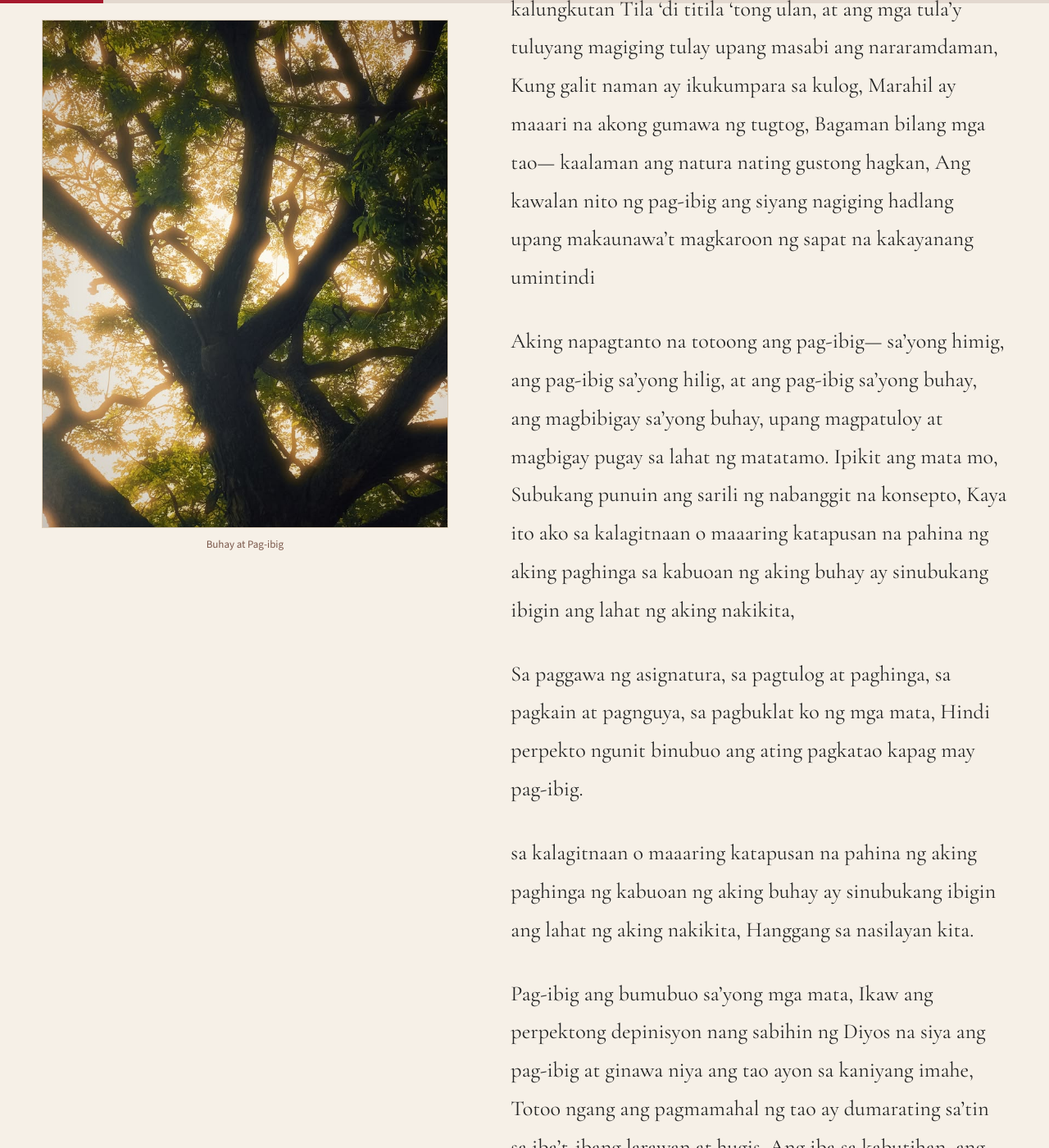
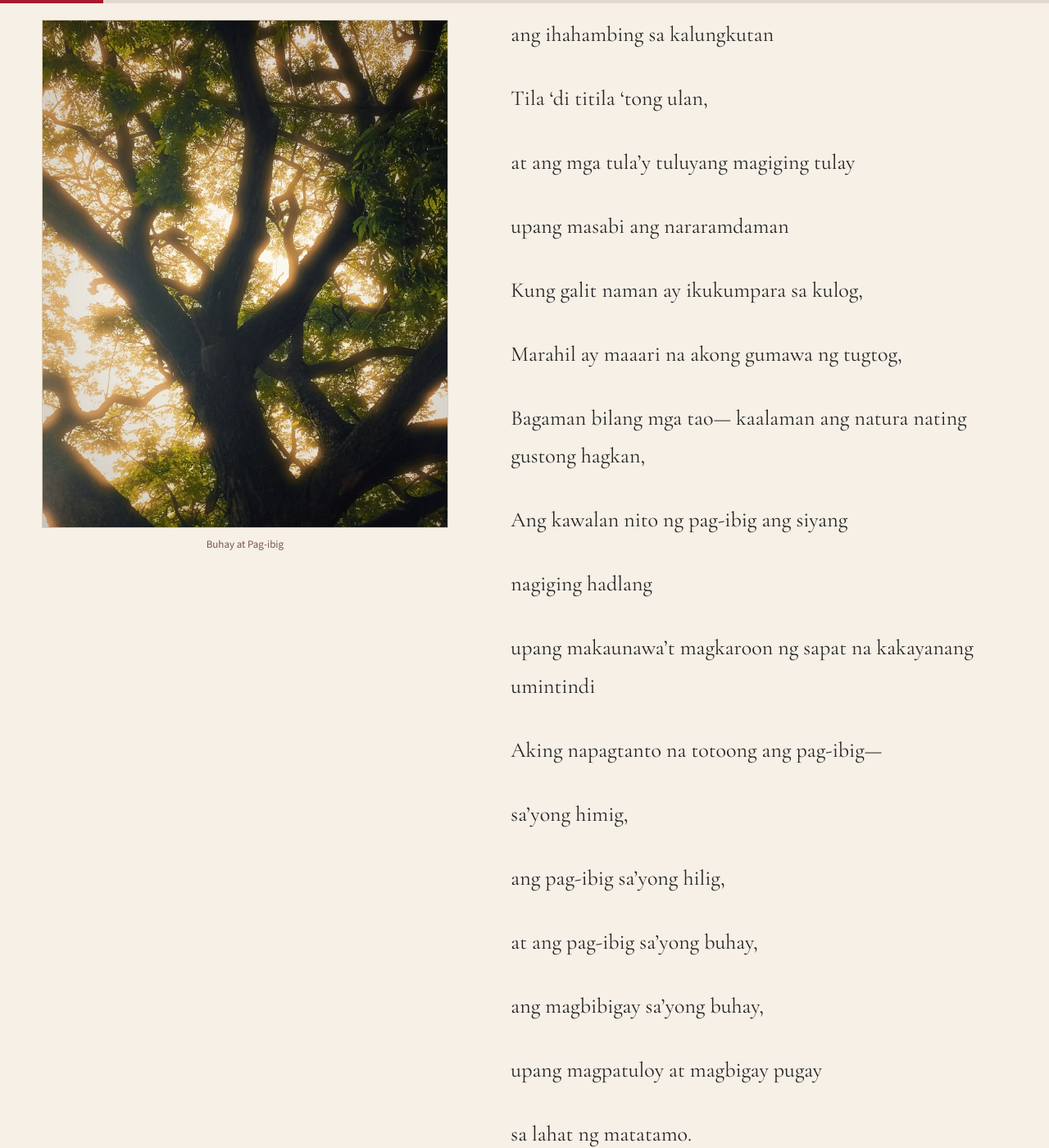
Before and after one commit to levray23/lev-literature, a Jekyll site: the page built from _works/pag-ibig.md, in a window 1280 px wide and 1400 px high, scrolled down 511 px. Shown: the whole window at 82% size. Built offline with Jekyll 4.4.1, drawn with Linux system fonts in a browser that asks for light colours; some of the changed text lies outside the part shown.

Commit message:
Update _works/pag-ibig.md (via Pages CMS)

```diff
--- a/_works/pag-ibig.md
+++ b/_works/pag-ibig.md
@@ -11,22 +11,142 @@ excerpt: |-
 pubdate: 2026-10-14
 featured: false
 ---
-Kung ang nagraragasang tubig sa daan           ang ihahambing sa kalungkutan                  Tila 'di titila 'tong ulan,                                    at ang mga tula'y tuluyang magiging tulay upang masabi ang nararamdaman,           Kung galit naman ay ikukumpara sa kulog, Marahil ay maaari na akong gumawa ng tugtog,                                                   Bagaman bilang mga tao— kaalaman ang natura nating gustong hagkan,                    Ang kawalan nito ng pag-ibig ang siyang  nagiging hadlang                                       upang makaunawa't magkaroon ng sapat na kakayanang umintindi
+Kung ang nagraragasang tubig sa daan
 
-Aking napagtanto na totoong ang pag-ibig— sa'yong himig,                                               ang pag-ibig sa'yong hilig,                              at ang pag-ibig sa'yong buhay,                    ang magbibigay sa'yong buhay,              upang magpatuloy at magbigay pugay          sa lahat ng matatamo.                                 Ipikit ang mata mo,                               Subukang punuin ang sarili ng nabanggit na konsepto,                                                     Kaya ito ako sa kalagitnaan o maaaring katapusan na pahina ng aking paghinga        sa kabuoan ng aking buhay ay sinubukang ibigin ang lahat ng aking nakikita,
+ang ihahambing sa kalungkutan
 
-Sa paggawa ng asignatura,                             sa pagtulog at paghinga,                                sa pagkain at pagnguya,                                 sa pagbuklat ko ng mga mata,                   Hindi perpekto ngunit binubuo                    ang ating pagkatao kapag may pag-ibig.
+Tila 'di titila 'tong ulan,
 
-sa kalagitnaan o maaaring katapusan            na pahina ng aking paghinga ng kabuoan      ng aking buhay                                                 ay sinubukang ibigin ang lahat ng aking nakikita,                                               Hanggang sa nasilayan kita.
+at ang mga tula'y tuluyang magiging tulay
 
-Pag-ibig ang bumubuo sa'yong mga mata,   Ikaw ang perpektong depinisyon nang sabihin ng Diyos na siya ang pag-ibig at ginawa niya ang tao ayon sa kaniyang imahe, Totoo ngang ang pagmamahal ng tao ay dumarating sa'tin sa iba't-ibang larawan at hugis.                                                             Ang iba sa kabutihan,                                   ang iba sa pag-aalala,                                   ang iba sa pagpapatawad,                           ang iba sa tanawin at sa iba nama'y pahinga. Swerte kong dumating ang akin sa porma ng iyong pagkatao,                                           Hindi perpekto ngunit buo.
+upang masabi ang nararamdaman
 
-Dahil nagawa ko ng mahalin ang mga bagay, Dahil kaya ko na mabuhay,                          Ikaw naman ang pipiliin.                              Dahil sa'yo nalaman kong totoo ngang  napakaganda ng pag-ibig.
+Kung galit naman ay ikukumpara sa kulog,
 
-Sa kahit anong paraan,                                 ang kagandahan mo'y 'di nagbabago,    Ihambing ka sa iba'y tila kahibangan,       Iyong ganda'y iba ang konteksto,
+Marahil ay maaari na akong gumawa ng tugtog,
 
-Memoryado ko na ang bawat guhit at kurbada sa'yong mukha,                            Kahit amo'y nito'y abot sa'king kaluluwa,  Kung ang kamay ay may kakayahan,    iguguhit ka na parang sarili kong likha.
+Bagaman bilang mga tao— kaalaman ang natura nating gustong hagkan,
 
-Marahil ang pagkabulag ko sa'yong rilag     Ay sa kadahilanang tulad ka ng araw na may sinag,                                                           kung ganun man ay hindi na ako magugulantang,                                   sapagka't gaya ng araw,                            sa'yo naman talaga                                 umiikot ang mundo ko.
+Ang kawalan nito ng pag-ibig ang siyang
 
-sabi nila, "Ang buhay ay para sa pag-ibig" pero ikaw ang buhay ko't pag-ibig.
+nagiging hadlang
+
+upang makaunawa't magkaroon ng sapat na kakayanang umintindi
+
+Aking napagtanto na totoong ang pag-ibig—
+
+sa'yong himig,
+
+ang pag-ibig sa'yong hilig,
+
+at ang pag-ibig sa'yong buhay,
+
+ang magbibigay sa'yong buhay,
+
+upang magpatuloy at magbigay pugay
+
+sa lahat ng matatamo.
+
+Ipikit ang mata mo,
+
+Subukang punuin ang sarili ng nabanggit na konsepto,
+
+Kaya ito ako sa kalagitnaan o maaaring katapusan na pahina ng aking paghinga sa kabuoan ng aking buhay ay sinubukang
+
+ibigin ang lahat ng aking nakikita,
+
+Sa paggawa ng asignatura,
+
+sa pagtulog at paghinga,
+
+sa pagkain at pagnguya,
+
+sa pagbuklat ko ng mga mata,
+
+Hindi perpekto ngunit binubuo
+
+
+
+ang ating pagkatao kapag may pag-ibig.
+
+sa kalagitnaan o maaaring katapusan
+
+na pahina ng aking paghinga ng kabuoan
+
+ ng aking buhay
+
+ay sinubukang ibigin ang lahat ng aking nakikita,
+
+Hanggang sa nasilayan kita.
+
+Pag-ibig ang bumubuo sa'yong mga mata,
+
+Ikaw ang perpektong depinisyon nang sabihin ng Diyos na siya ang pag-ibig at ginawa niya ang tao ayon sa kaniyang imahe,
+
+
+
+Totoo ngang ang pagmamahal ng tao ay dumarating sa'tin sa iba't-ibang larawan at hugis.
+
+Ang iba sa kabutihan,
+
+Ang iba sa pag-aalala,
+
+ang iba sa pagpapatawad,
+
+ang iba sa tanawin at sa iba nama'y
+
+pahinga.
+
+Swerte kong dumating ang akin sa porma ng iyong pagkatao,
+
+Hindi perpekto ngunit buo.
+
+
+
+Dahil nagawa ko ng mahalin ang mga bagay,
+
+Dahil kaya ko na mabuhay,
+
+Ikaw naman ang pipiliin.
+
+Dahil sa'yo nalaman kong totoo ngang
+
+napakaganda ng pag-ibig.
+
+
+
+Sa kahit anong paraan,
+
+ang kagandahan mo'y 'di nagbabago,
+
+Ihambing ka sa iba'y tila kahibangan,
+
+Iyong ganda'y iba ang konteksto,
+
+Memoryado ko na ang bawat guhit at kurbada sa'yong mukha,
+
+Kahit amo'y nito'y abot sa'king kaluluwa,
+
+Kung ang kamay ay may kakayahan,
+
+iguguhit ka na parang sarili kong likha.
+
+Marahil ang pagkabulag ko sa'yong rilag
+
+Ay sa kadahilanang tulad ka ng araw na may
+
+sinag,
+
+kung ganun man ay hindi na ako magugulantang,
+
+sapagka't gaya ng araw,
+
+ sa'yo naman talaga
+
+umiikot ang mundo ko.
+
+
+
+sabi nila, "Ang buhay ay para sa pag-ibig"
+
+pero ikaw ang buhay ko't pag-ibig.
```
